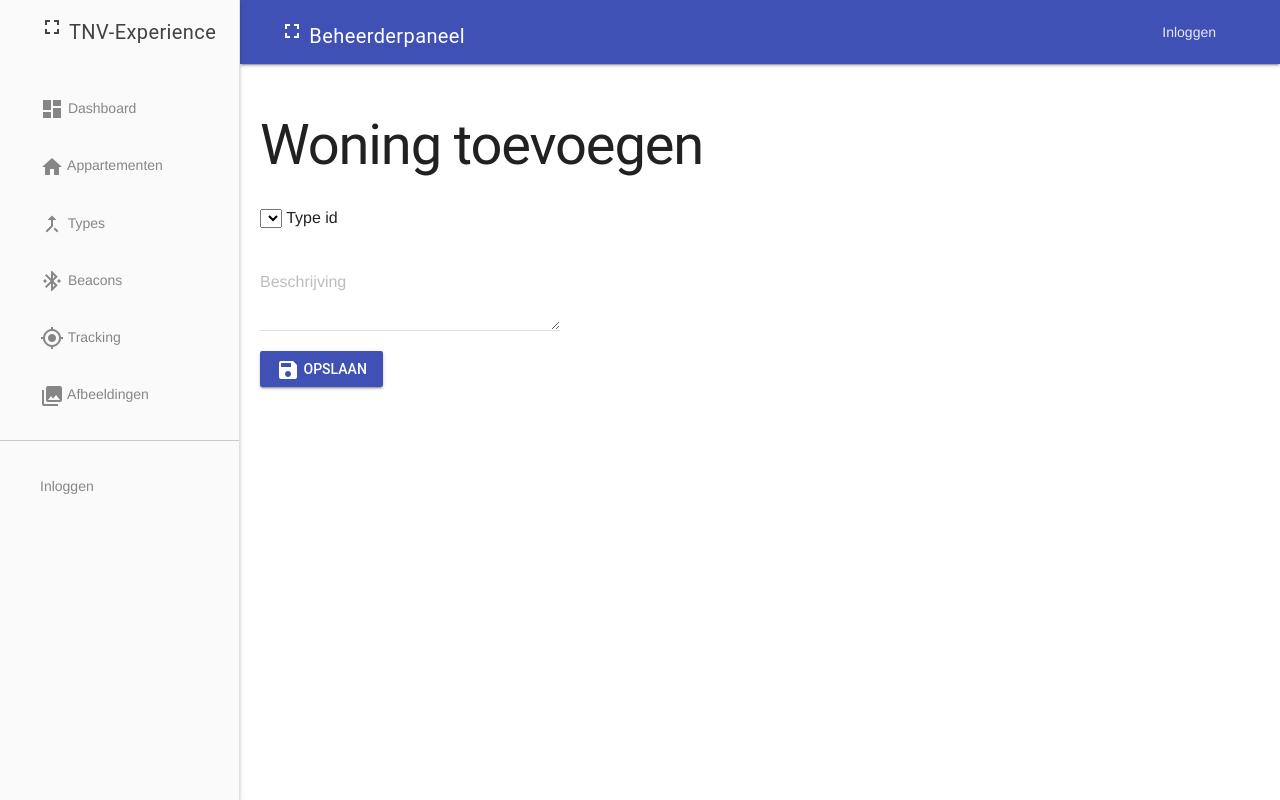
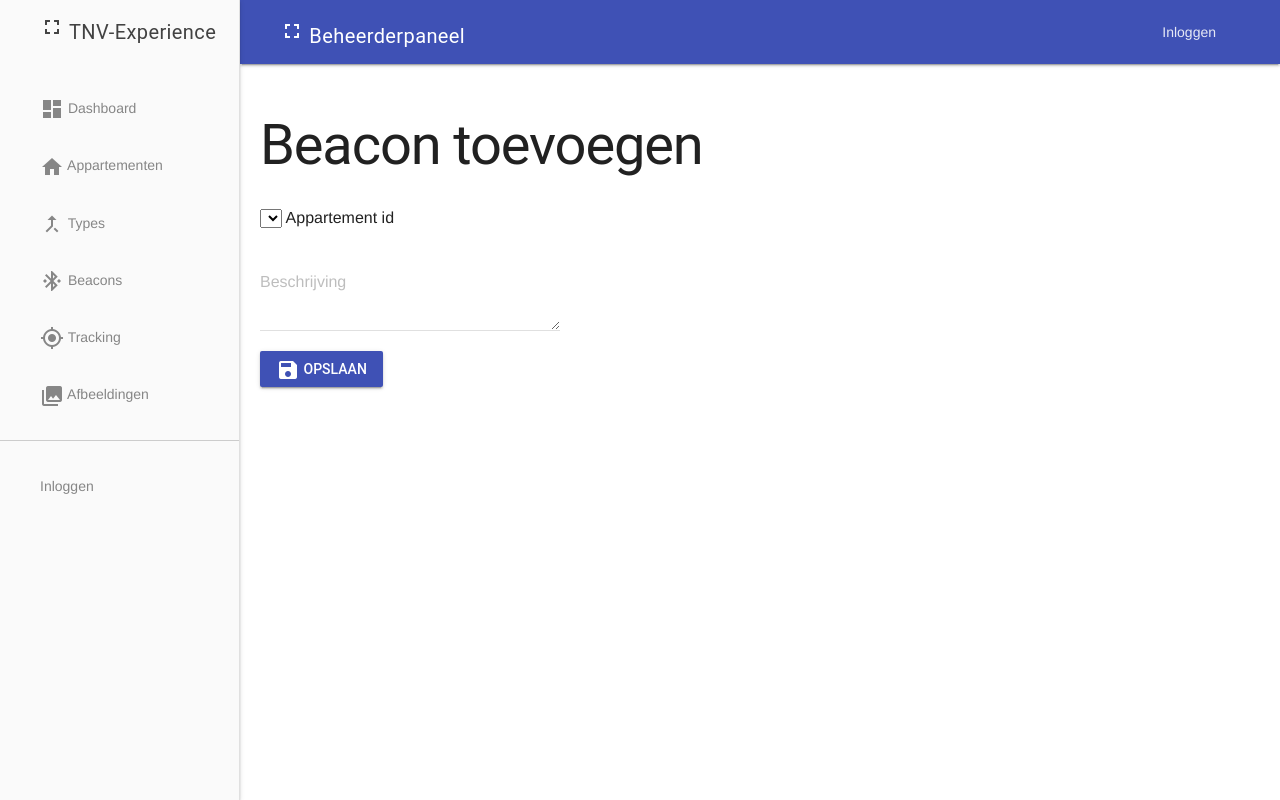
Before and after one commit to TVN-Experience/backend_admin, a PHP site: page /addBeacon in a window 1280 px wide. Run offline with PHP 8.4, Linux system fonts and the light colour scheme; data that the repository does not hold is empty.

Commit message:
fix add functions

```diff
--- a/addApartment.php
+++ b/addApartment.php
@@ -24,7 +24,7 @@ $types = $apiConnection->get("types");
                 //displayMessage("");
                 ?>
 
-                <h1>Woning toevoegen</h1>
+                <h1>Appartement toevoegen</h1>
 
                 <form action="addApartment" method="post">
 
--- a/addBeacon.php
+++ b/addBeacon.php
@@ -24,12 +24,12 @@ $apartments = $apiConnection->get("apartments");
                 //displayMessage("");
                 ?>
 
-                <h1>Woning toevoegen</h1>
+                <h1>Beacon toevoegen</h1>
 
-                <form action="addApartment" method="post">
+                <form action="addBeacon" method="post">
 
                     <div class="mdl-select mdl-js-select mdl-select--floating-label">
-                        <select class="mdl-select__input" id="type_id" name="type_id">
+                        <select class="mdl-select__input" id="apartment_id" name="apartment_id">
                             <option value=""></option>
                             <?php
                             foreach ($apartments as $apartment) {
@@ -39,7 +39,7 @@ $apartments = $apiConnection->get("apartments");
                             }
                             ?>
                         </select>
-                        <label class="mdl-select__label" for="type_id">Type id</label>
+                        <label class="mdl-select__label" for="apartment_id">Appartement id</label>
                     </div>
 
                     <br/>
@@ -62,11 +62,11 @@ $apartments = $apiConnection->get("apartments");
 <?php
 function savePostedBeacons() {
     global $apiConnection;
-    if(isset($_POST["type_id"]) && isset($_POST["description"]) && !empty($_POST["type_id"])) {
-        $type = $_POST["type"];
+    if(isset($_POST["apartment_id"]) && isset($_POST["description"]) && !empty($_POST["apartment_id"])) {
+        $apartment_id = $_POST["apartment_id"];
         $description = $_POST["description"];
-        $addBeacons = $apiConnection->post("beacons", "", ["type" => $type, "description" => $description]);
-        header("location: types");
+        $addBeacons = $apiConnection->post("beacons", "", ["apartment_id" => $apartment_id, "description" => $description]);
+        header("location: beacons");
         die();
     }
 }
--- a/addImage.php
+++ b/addImage.php
@@ -28,7 +28,7 @@ $types = $apiConnection->get("types");
                     }
                 ?>
 
-                <h1>Woning toevoegen</h1>
+                <h1>Afbeelding toevoegen</h1>
 
                 <form action="addImage" method="post" enctype="multipart/form-data">
                 <div class="mdl-textfield mdl-js-textfield">
--- a/addType.php
+++ b/addType.php
@@ -24,7 +24,7 @@
 				//displayMessage("");
 			?>
 
-				<h1>Woningtype toevoegen</h1>
+				<h1>Type toevoegen</h1>
 
 				<form action="addType" method="post">
 					<div class="mdl-textfield mdl-js-textfield">
```
Also changed, not shown: addTracking.php (+17 -15 lines).
